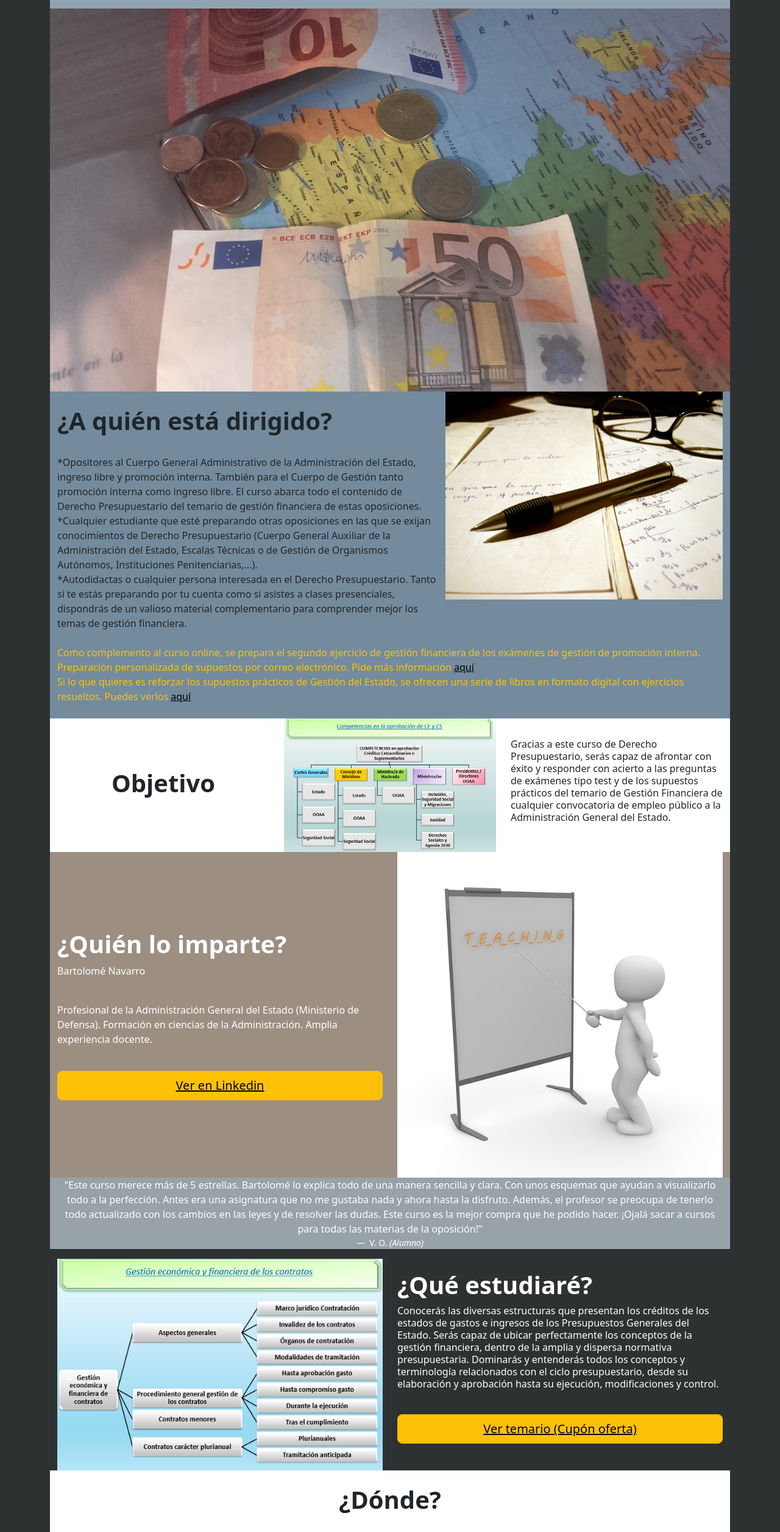
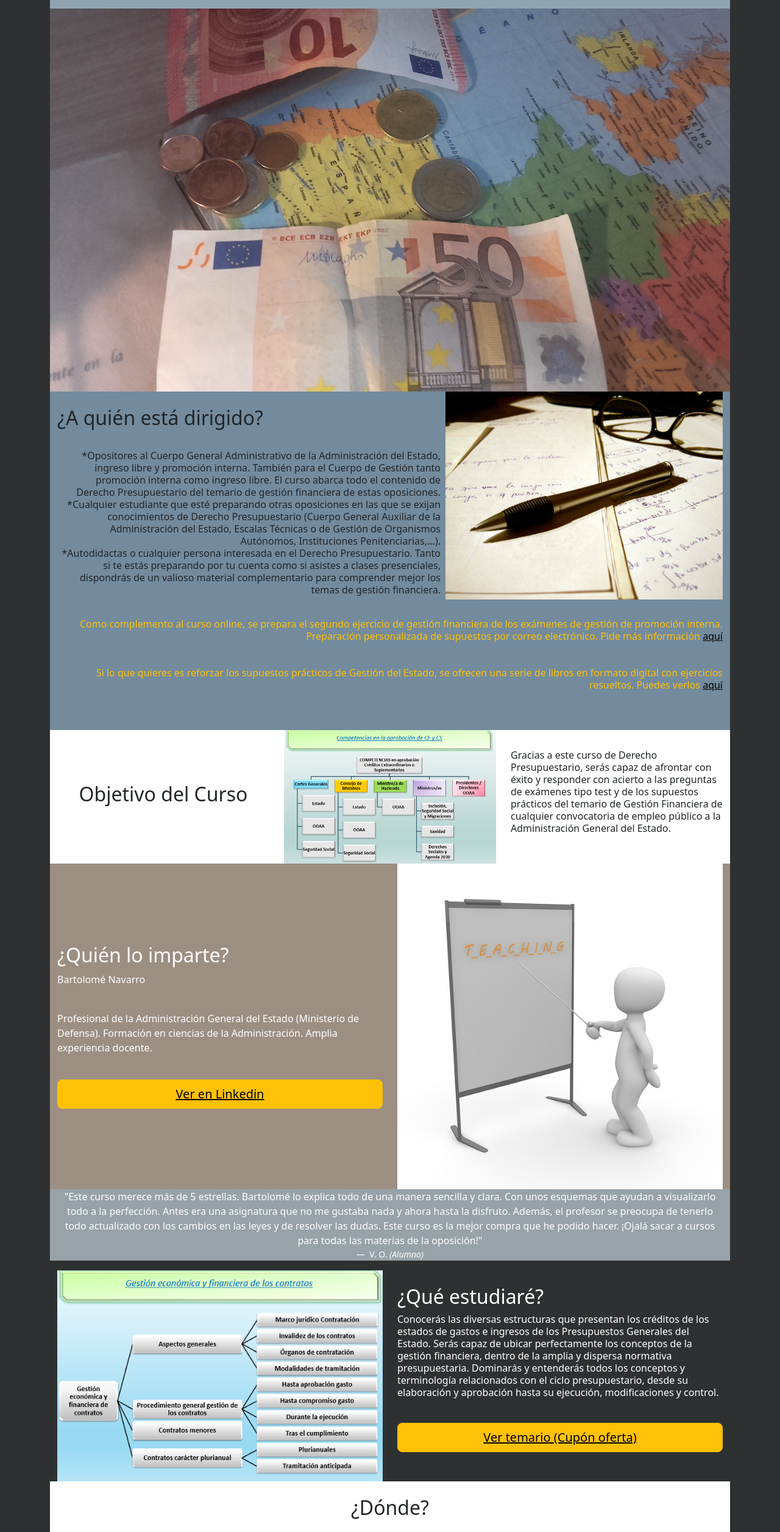
Before and after one commit to brunky93/cursoderechopresupuestario_bootstrap, a website built with webpack: page index.html in a window 1280 px wide. Shown: the part 232-2744 px from the top of the page at 61% size. Built offline with nearby package versions, Linux system fonts and the light colour scheme.

Commit message:
Headings index
Uso correcto de h1 en index.html

```diff
--- a/index.html
+++ b/index.html
@@ -4,8 +4,8 @@
 <head>
     <meta charset="utf-8"/>
     <meta content="width=device-width, initial-scale=1" name="viewport"/>
+    <title>Inicio - Curso de Derecho Presupuestario | Preparación para Oposiciones</title>
     <meta name="description" content="Curso de Derecho Presupuestario orientado a oposiciones. Aprende con materiales didácticos, vídeos ejemplos y contacto directo con el profesor.">
-<title>Inicio - Curso de Derecho Presupuestario | Preparación para Oposiciones</title>
     <link crossorigin="anonymous" href="https://cdn.jsdelivr.net/npm/bootstrap@5.2.0/dist/css/bootstrap.min.css" integrity="sha384-gH2yIJqKdNHPEq0n4Mqa/HGKIhSkIHeL5AyhkYV8i59U5AR6csBvApHHNl/vI1Bx" rel="stylesheet"/>
     <link href="/src/scss/styles.css" rel="stylesheet"/>
 </head>
@@ -59,8 +59,8 @@
                             <li><a class="dropdown-item text-wrap" href="libro6.html">Sistema de Anticipos de Caja fija</a></li>
                             <li><a class="dropdown-item text-wrap" href="libro7.html">Sistema de Pagos a justificar</a></li>
                             <li><a class="dropdown-item text-wrap" href="libro8.html">Ley 9/2017, de Contratos del Sector Público</a></li>
-<li><a class="dropdown-item text-wrap" href="libro9.html">Ley General de Subvenciones </a></li>
-<li><a class="dropdown-item text-wrap" href="libro10.html">Varios aspectos Gestión Financiera </a></li>
+                            <li><a class="dropdown-item text-wrap" href="libro9.html">Ley General de Subvenciones</a></li>
+                            <li><a class="dropdown-item text-wrap" href="libro10.html">Varios aspectos Gestión Financiera</a></li>
                         </ul>
                     </li>
                     <li class="nav-item">
@@ -76,11 +76,11 @@
         <div class="container-fluid">
             <div class="row row-cols-1">
                 <div class="col">
-<h1 class="text-white">Derecho presupuestario</h1>
+                    <h1 class="text-white">Curso de Derecho Presupuestario para Oposiciones</h1>
                     <br/>
                 </div>
                 <div class="col">
-<h2 class="text-white">Curso orientado a oposiciones</h2>
+                    <h2 class="text-white">Orientado a opositores de la Administración del Estado</h2>
                     <br/>
                 </div>
             </div>
@@ -98,9 +98,9 @@
             </div>
             <div class="col">
                 <br/>
-<h1>¿A quién está dirigido?</h1>
+                <h2>¿A quién está dirigido?</h2>
                 <br/>
-<p1 class="text-end lh-sm">
+                <p class="text-end lh-sm">
                     *Opositores al Cuerpo General Administrativo de la Administración del Estado, ingreso libre y promoción interna.
                     También para el Cuerpo de Gestión tanto promoción interna como ingreso libre. El curso abarca todo el contenido de Derecho Presupuestario del temario de gestión financiera de estas oposiciones.<br/>
 
@@ -111,9 +111,10 @@
 
                     Tanto si te estás preparando por tu cuenta como si asistes a clases presenciales, dispondrás de un valioso material complementario para comprender mejor los temas de gestión financiera.<br/>
                 <br/>
-</p1>
-<p2 class="text-end lh-sm text-warning">Como complemento al curso online, se prepara el segundo ejercicio de gestión financiera de los exámenes de gestión de promoción interna. Preparación personalizada de supuestos por correo electrónico. Pide más información <a class="resaltado" href="contacto.html">aquí</a></p2> <br/>
-<p3 class="text-end lh-sm text-warning">Si lo que quieres es reforzar los supuestos prácticos de Gestión del Estado, se ofrecen una serie de libros en formato digital con ejercicios resueltos. Puedes verlos <a class="resaltado" href="material.html">aquí</a></p3>
+                </p>
+                <p class="text-end lh-sm text-warning">Como complemento al curso online, se prepara el segundo ejercicio de gestión financiera de los exámenes de gestión de promoción interna. Preparación personalizada de supuestos por correo electrónico. Pide más información <a class="resaltado" href="contacto.html">aquí</a></p>
+                <br/>
+                <p class="text-end lh-sm text-warning">Si lo que quieres es reforzar los supuestos prácticos de Gestión del Estado, se ofrecen una serie de libros en formato digital con ejercicios resueltos. Puedes verlos <a class="resaltado" href="material.html">aquí</a></p>
                 <br/>
                 <br/>
             </div>
@@ -125,7 +126,7 @@
     <section class="container-fluid bg-objetivo">
         <div class="row align-items-center">
             <div class="col">
-<h1 class="objetivotitulo text-center">Objetivo</h1>
+                <h2 class="objetivotitulo text-center">Objetivo del Curso</h2>
             </div>
             <div class="col col-4 d-none d-lg-block">
                 <img alt="competencias" class="img-fluid" src="img/competencias_aprobacion.png"/>
@@ -139,7 +140,7 @@
         <div class="row align-items-center">
             <div class="col">
                 <br/>
-<h1 class="text-white">¿Quién lo imparte?</h1>
+                <h2 class="text-white">¿Quién lo imparte?</h2>
                 <p class="text-white">Bartolomé Navarro</p><br/>
                 <p class="text-white">Profesional de la Administración General del Estado (Ministerio de Defensa). Formación en ciencias de la Administración. Amplia experiencia docente.</p><br/>
                 <div class="d-grid gap-2 mx-auto">
@@ -165,7 +166,7 @@
     <section class="container-fluid bg-temario">
         <div class="row">
             <div class="col align-self-center">
-<h1 class="text-white">¿Qué estudiaré?</h1>
+                <h2 class="text-white">¿Qué estudiaré?</h2>
                 <p class="text-white lh-sm">Conocerás las diversas estructuras que presentan los créditos de los estados de gastos e ingresos de los Presupuestos Generales del Estado. Serás capaz de ubicar perfectamente los conceptos de la gestión financiera,
                     dentro de la amplia y dispersa normativa presupuestaria. Dominarás y entenderás todos los conceptos y terminología relacionados con el ciclo presupuestario, desde su elaboración y aprobación hasta su ejecución, modificaciones y control.</p>
                 <br/>
@@ -186,7 +187,7 @@
         <div class="row">
             <div class="col align-self-center">
                 <br/>
-<h1 class="text-center">¿Dónde?</h1><br/>
+                <h2 class="text-center">¿Dónde?</h2><br/>
                 <p class="lh-sm">El curso se desarrolla totalmente online pero contarás con mi atención y apoyo constante. Con un único pago obtendrás una inscripción que te dará acceso permanente a los vídeos de clase, a más de 1.500 preguntas entre
                     test y supuestos prácticos con respuestas razonadas, así como también a un chat de resolución de dudas. Además el curso estará totalmente actualizado hasta los exámenes de la próxima convocatoria</p><br/>
                 <br/>
@@ -207,7 +208,7 @@
     <section class="container-fluid bg-dirigido">
         <div class="col">
             <div class="col">
-<h1 class="text-center">Requisitos</h1>
+                <h2 class="text-center">Requisitos</h2>
                 <p class="lh-sm">
                     *No son necesarios conocimientos previos.<br/>
                     <br/>
@@ -226,7 +227,7 @@
 <section class="container-fluid bg-principal">
     <footer class="text-center">
         <div class="text-center">
-<h1 class="text-white">¡Contacta!</h1>
+            <h2 class="text-white">¡Contacta!</h2>
             <p><a href="mailto:consultas@derechopresupuestario.es" target="_blank">consultas@derechopresupuestario.es</a></p>
         </div>
         <div class="row">
```
Lines whose indentation alone changed are shown as unchanged.
